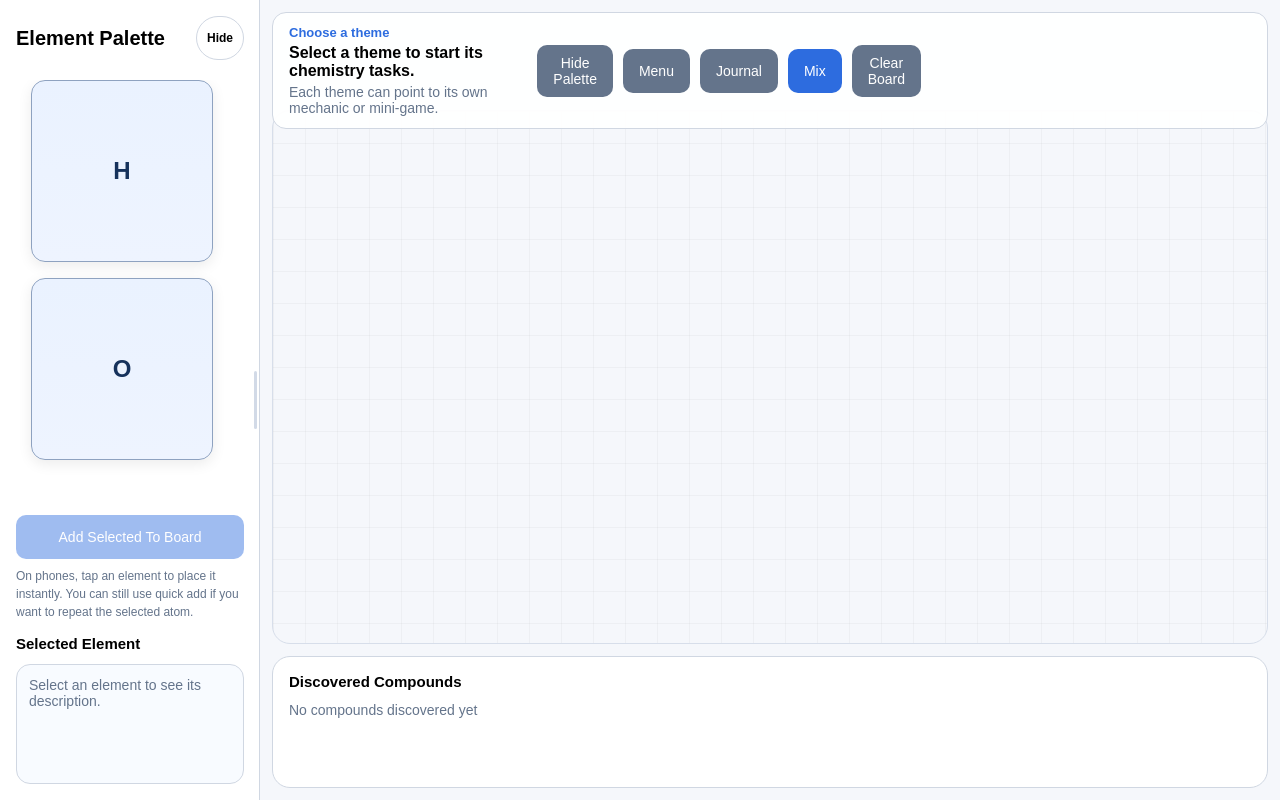
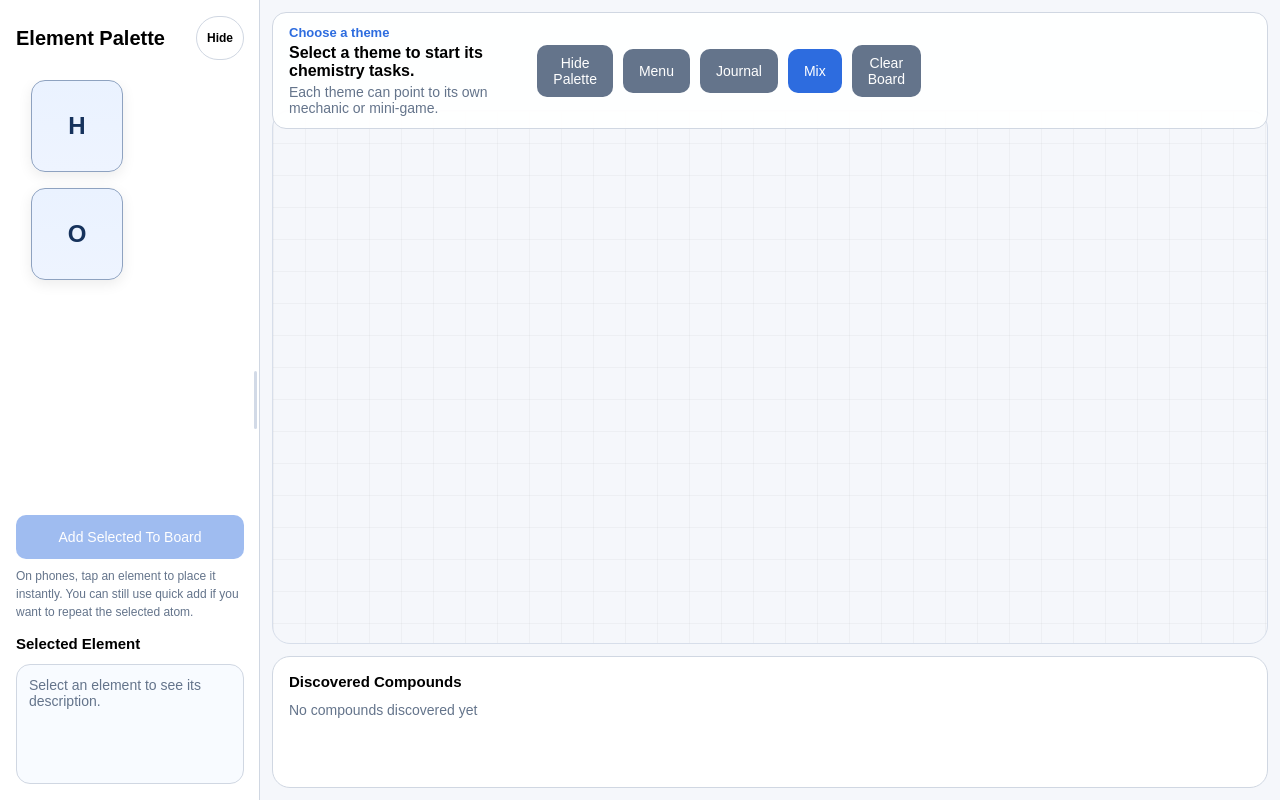
Before and after one commit to Kirichovka/Atomic-Smash, a plain HTML site: page docs/game.html in a window 1280 px wide. Drawn offline with Linux system fonts and the light colour scheme.

Commit message:
Keep palette tiles at fixed sizes

```diff
--- a/docs/styles/components/palette.css
+++ b/docs/styles/components/palette.css
@@ -98,17 +98,19 @@
 }
 
 #element-list {
+    --palette-tile-size: 92px;
     flex: 1 1 auto;
     min-height: 0;
     margin-top: 6px;
     box-sizing: border-box;
     display: grid;
-    grid-template-columns: repeat(auto-fill, minmax(92px, 1fr));
+    grid-template-columns: repeat(auto-fit, var(--palette-tile-size));
     gap: 16px;
     overflow-x: hidden;
     overflow-y: auto;
     align-content: start;
     align-items: start;
+    justify-content: start;
     padding-right: 16px;
     scrollbar-gutter: stable both-edges;
 }
@@ -129,9 +131,9 @@
     aspect-ratio: 1 / 1;
     user-select: none;
     cursor: grab;
-    width: 100%;
-    min-height: 92px;
-    max-width: 100%;
+    width: var(--palette-tile-size);
+    min-height: var(--palette-tile-size);
+    max-width: var(--palette-tile-size);
     padding: 0;
     border: 1px solid var(--palette-node-border);
     border-radius: 14px;
--- a/docs/styles/responsive.css
+++ b/docs/styles/responsive.css
@@ -89,6 +89,8 @@
     .element-template {
         flex: 0 0 82px;
         width: 82px;
+        min-height: 82px;
+        max-width: 82px;
     }
 
     #element-info {
```
